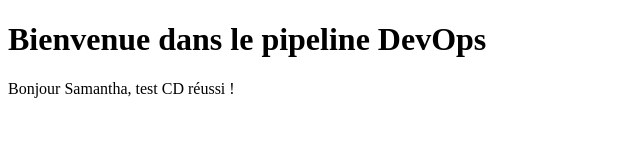
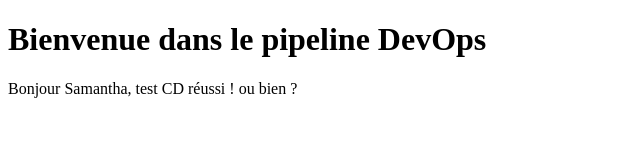
Before and after one commit to ahoumenousamantha-star/demo-devops, a plain HTML site: page index.html in a window 1280 px wide. Shown: the full height of the page, 0-640 px from the left. Drawn offline with Linux system fonts and the light colour scheme.

Commit message:
Update index.html

```diff
--- a/index.html
+++ b/index.html
@@ -5,7 +5,7 @@
 </head>
 <body>
 	<h1>Bienvenue dans le pipeline DevOps</h1>
-	<p>Bonjour Samantha, test CD réussi !</p>
+	<p>Bonjour Samantha, test CD réussi ! ou bien ?</p>
 
 </body>
 </html>
```
